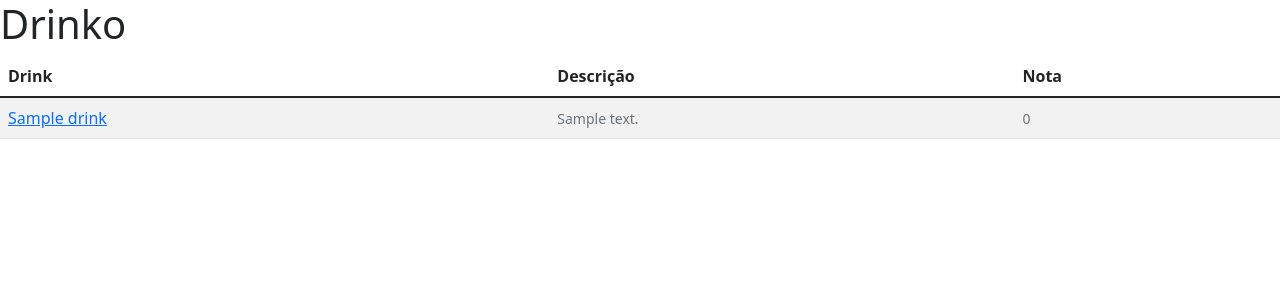
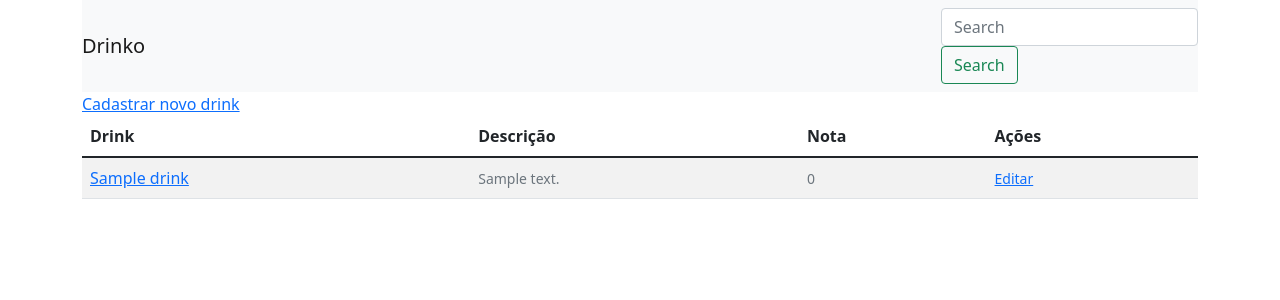
Before and after one commit to filipevsco/django-drinkoapp, a Django app: page /drinks/ in a window 1280 px wide. Shown: the top 300 px of the page. Run offline with Django 4.2, Linux system fonts and the light colour scheme; tables that the repository leaves empty hold one stand-in row (values such as "Sample post"); some libraries are stand-ins or nearby versions.

Commit message:
nav bar + drink form

```diff
--- a/main/templates/main/base.html
+++ b/main/templates/main/base.html
@@ -9,11 +9,20 @@
     {% block stylesheet %}{% endblock %}
 </head>
 <body>
-    <h1>Drinko</h1>
+    <div class="container">
+        <nav class="navbar navbar-light bg-light justify-content-between">
+            <a class="navbar-brand" href="{% url 'home' %}">Drinko</a>
+            <form class="form-inline my-2 my-lg-0">
+              <input class="form-control mr-sm-2" type="search" placeholder="Search" aria-label="Search">
+              <button class="btn btn-outline-success my-2 my-sm-0" type="submit">Search</button>
+            </form>
+        </nav>
+    </div>
+    <div class="container">
     {% block content %}
 
     {% endblock %}
-
+    </div>
     <script src="{% static 'js/jquery-3.2.1.min.js' %}"></script>
    <script src="{% static 'js/popper.min.js' %}"></script>
    <script src="{% static 'js/bootstrap.min.js' %}"></script>
--- a/main/templates/main/drinks.html
+++ b/main/templates/main/drinks.html
@@ -1,12 +1,15 @@
 {% extends 'main/base.html' %}
 
 {% block content %}
+
+<a href="{% url 'drink.new' %}">Cadastrar novo drink</a>
 <table class="table table-striped table-hover">
     <thead class="thead-inverse">
       <tr>
         <th scope="col">Drink</th>
         <th scope="col">Descrição</th>
         <th scope="col">Nota</th>
+        <th scope="col">Ações</th>
       </tr>
     </thead>
     <tbody>
@@ -21,6 +24,9 @@
           <td class="align-middle">
             <small class="text-muted d-block">{{ drink.rate }}</small>
           </td>
+          <td class="align-middle">
+            <small class="text-muted d-block"><a href="#">Editar</a></small>
+          </td>
         </tr>
       {% endfor %}
     </tbody>
--- a/main/urls.py
+++ b/main/urls.py
@@ -1,9 +1,10 @@
 from django.urls import path
-from .views import HomeView, DrinkListView, BarCreateView, BarListView
+from .views import HomeView, DrinkListView, DrinkCreateView, BarCreateView, BarListView
 
 urlpatterns = [
     path('', HomeView.as_view(), name='home'),
     path('drinks/', DrinkListView.as_view(), name='drinks'),
+    path('drinks/new/', DrinkCreateView.as_view(), name='drink.new'),
     path('bars/', BarListView.as_view(), name='bars'),
     path('bars/new/', BarCreateView.as_view(), name='new_bar'),
 ]
--- a/main/views.py
+++ b/main/views.py
@@ -1,7 +1,8 @@
 from django.shortcuts import render
 from django.views.generic import TemplateView, ListView, CreateView
 from .models import Drink, Bar
-from .forms import BarForm
+from .forms import BarForm, DrinkForm
+
 
 class HomeView(TemplateView):
     template_name = 'main/index.html'
@@ -24,3 +25,9 @@ class BarCreateView(CreateView):
     model = Bar
     form_class = BarForm
     success_url = "/bars/"
+
+
+class DrinkCreateView(CreateView):
+    model = Drink
+    form_class = DrinkForm
+    success_url = "/drinks/"
```
Also changed, not shown: main/forms.py (+6 -1 lines), main/templates/main/drink_form.html (added, +13 -0 lines).
